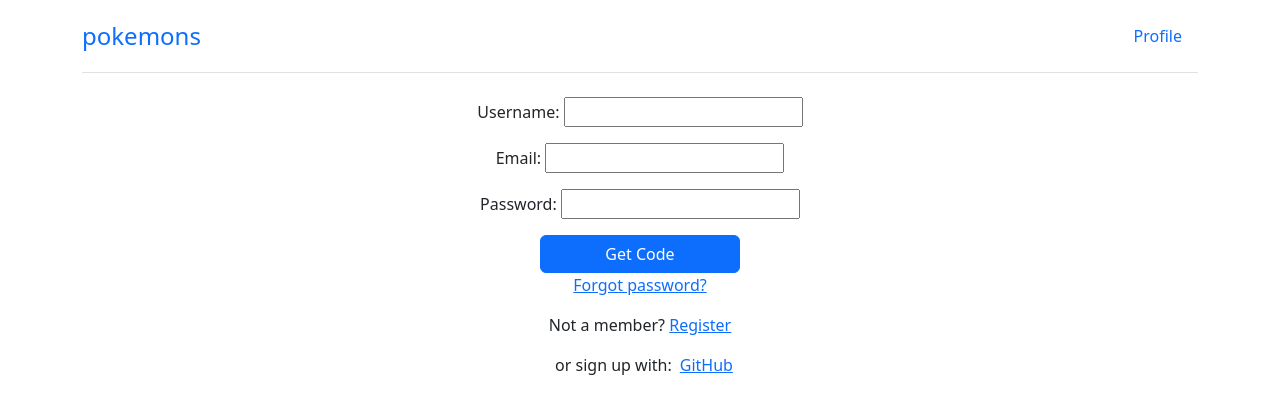
After one commit to slobodyanikk/pokemon3, a Django app: page /login/ in a window 1280 px wide. The commit adds this page. Shown: the top 414 px of the page. Run offline with Django 4.2, Linux system fonts and the light colour scheme; parts of the project's set-up code (start-up, migrations or seed data) failed here and were passed over.

Commit message:
add registration, authentication and authorization

```diff
--- /dev/null
+++ b/comparing.txt
@@ -0,0 +1,2 @@
+Оценка задачи в часах: 10
+Фактическое выполнение: 20
--- a/main/templates/main/base.html
+++ b/main/templates/main/base.html
@@ -7,6 +7,7 @@
     <meta http-equiv="X-UA-Compatible" content="ie=edge">
     <title>{% block title %}{% endblock %}</title>
     <link rel="stylesheet" href="https://cdn.jsdelivr.net/npm/bootstrap@5.2.3/dist/css/bootstrap.min.css">
+    <link rel="stylesheet" href="https://cdnjs.cloudflare.com/ajax/libs/font-awesome/6.0.0/css/all.min.css">
 </head>
 <body>
 <div class="container">
@@ -17,7 +18,7 @@
         </a>
 
         <ul class="nav nav-pills">
-            <li class="nav-item"><a href="{% url 'home' %}" class="nav-link">Home</a></li>
+            <li class="nav-item"><a href="{% url 'profile' %}" class="nav-link">Profile</a></li>
             {#            <li class="nav-item"><a href="{% url 'fight' %}" class="nav-link">Fight</a></li>#}
         </ul>
     </header>
--- a/main/templates/main/battle_result.html
+++ b/main/templates/main/battle_result.html
@@ -49,6 +49,6 @@
         </div>
 
 
-        <a href="{% url 'home' %}" class="btn btn-primary mt-3">Начать новый бой</a>
+        <a href="{% url 'main:home' %}" class="btn btn-primary mt-3">Начать новый бой</a>
     </div>
 {% endblock %}
--- a/main/templates/main/index.html
+++ b/main/templates/main/index.html
@@ -37,7 +37,7 @@
             {% for pokemon in pokemon_info %}
                 <div class="col-md-4 mb-4">
                     <div class="card">
-                        <a href="{% url 'pokemon_detail' pokemon.name %}">
+                        <a href="{% url 'main:pokemon_detail' pokemon.name %}">
                             {% if pokemon.png %}
                                 <img src="{{ pokemon.png }}" class="card-img-top" alt="{{ pokemon.name }}">
                             {% else %}
@@ -56,7 +56,7 @@
                                 </div>
                             </div>
 
-                            <a href="{% url 'fight' pokemon.name %}" class="btn btn-primary w-100">В бой</a>
+                            <a href="{% url 'main:fight' pokemon.name %}" class="btn btn-primary w-100">В бой</a>
 
                         </div>
                     </div>
--- a/main/templates/main/pokemon_detail.html
+++ b/main/templates/main/pokemon_detail.html
@@ -34,7 +34,7 @@
                     {% endwith %}
                     {{ abilities_string }}
                 </p>
-                <a href="{% url 'fight' pokemon.name %}" class="btn btn-primary">В бой</a>
+                <a href="{% url 'main:fight' pokemon.name %}" class="btn btn-primary">В бой</a>
                 <form method="post">
                     {% csrf_token %}
                     {{ SavePokemonInfo.as_p }}
--- a/main/templates/main/search.html
+++ b/main/templates/main/search.html
@@ -14,7 +14,7 @@
     {% if pokemon.name %}
         <div class="col-md-4 mb-4">
             <div class="card">
-                <a href="{% url 'pokemon_detail' pokemon.name %}">
+                <a href="{% url 'main:pokemon_detail' pokemon.name %}">
                     {% if pokemon.png %}
                         <img src="{{ pokemon.png }}" class="card-img-top" alt="{{ pokemon.name }}">
                     {% else %}
@@ -33,7 +33,7 @@
                         </div>
                     </div>
 
-                    <a href="{% url 'fight' pokemon.name %}" class="btn btn-primary w-100">В бой</a>
+                    <a href="{% url 'main:fight' pokemon.name %}" class="btn btn-primary w-100">В бой</a>
 
                 </div>
             </div>
--- a/main/urls.py
+++ b/main/urls.py
@@ -1,5 +1,8 @@
-from django.urls import path
+from django.urls import path, include
+from django.urls import path, include, re_path
 from . import views
+
+app_name = 'main'
 
 urlpatterns = [
     path('', views.index, name='home'),
@@ -11,5 +14,11 @@ urlpatterns = [
     path('api/fight/', views.get_fight_info, name='fight_info'),
     path('api/fight/<int:number>/', views.update_pokemon_data, name='update_pokemon_data'),
     path('api/fight/fast/', views.get_fast_fight_result, name='fast_fight_result'),
-    path('api/save/<pokemon_name>', views.get_pokemon_save, name='save_pokemon')
+    path('api/save/<pokemon_name>', views.get_pokemon_save, name='save_pokemon'),
+    path('profile/', views.profile, name='profile'),
+    path('register/', views.register, name='register'),
+    path('accounts/', include("django.contrib.auth.urls"), name='accounts'),
+    path('login/', views.login_view, name='login'),
+    path('code-confirmation/', views.code_confirmation_view, name='code_confirmation'),
+    path('logout/', views.custom_logout, name='logout'),
 ]
--- a/main/views.py
+++ b/main/views.py
@@ -1,5 +1,6 @@
 import ftplib
 import io
+import string
 
 import requests, random
 import smtplib
@@ -7,12 +8,20 @@
 from django.conf import settings
 import json
 from datetime import date
+
+from django.contrib import messages
+from django.contrib.auth import logout, login, authenticate
+from django.contrib.auth.forms import AuthenticationForm
 from django.utils import timezone
 from django.core.paginator import Paginator
 from django.shortcuts import render, redirect
-from .models import Fight, FightForm, FastFightForm, EmailForm, SavePokemonInfo
+from social_core.pipeline import user
+
+from .models import Fight, FightForm, FastFightForm, EmailForm, SavePokemonInfo, CustomUserCreationForm, LoginForm, \
+    CodeConfirmationForm, CustomUser
 from django.http import JsonResponse
 from django.core.cache import cache
+from django.contrib.auth.decorators import login_required
 
 with open('main/ftp.json', 'r') as file:
     data = file.read()
@@ -78,7 +87,11 @@
                     print(user_hp, opponent_hp)
 
                     if user_hp <= 0 or opponent_hp <= 0:
+                        current_user = request.user
+                        current_user_id = current_user.id
+
                         fight_result = Fight(
+                            account_id=current_user_id,
                             pokemon_name=user_pokemon['name'],
                             enemy_name=request.session.get('opponent_pokemon')['name'],
                             result=user_hp > opponent_hp,
@@ -136,7 +149,11 @@
                     user_hp -= opponent_attack
 
                 if user_hp <= 0 or opponent_hp <= 0:
+                    current_user = request.user
+                    current_user_id = current_user.id
+
                     fight_result = Fight(
+                        account_id=current_user_id,
                         pokemon_name=user_pokemon['name'],
                         enemy_name=request.session.get('opponent_pokemon')['name'],
                         result=user_hp > opponent_hp,
@@ -564,3 +581,92 @@
     ftp.quit()
 
     return render(request, 'main/save_result.html', {'result': 'Success'})
+
+
+@login_required(login_url='/login/')
+def profile(request):
+    return render(request, 'main/profile.html')
+
+
+def custom_logout(request):
+    logout(request)
+    return redirect('main:home')
+
+
+def register(request):
+    if request.method == 'POST':
+        form = CustomUserCreationForm(request.POST)
+        if form.is_valid():
+            user = form.save()
+            # Аутентифицируем пользователя после успешной регистрации
+            user.backend = 'django.contrib.auth.backends.ModelBackend'
+            login(request, user)
+            return redirect('main:profile')  # Перенаправление на страницу входа
+    else:
+        form = AuthenticationForm()
+
+    return render(request, '../templates/registration/register.html', {'form': form})
+
+
+def login_view(request):
+    form = None
+    second_code = None
+    if request.method == 'POST':
+        # Обработка входа пользователя
+        form = LoginForm(data=request.POST)
+        if form.is_valid():
+            username = form.cleaned_data['username']
+            email = form.cleaned_data['email']
+            password = form.cleaned_data['password']
+            print(username)
+            print(email)
+            print(password)
+            user = authenticate(request, username=username, password=password)
+            print(user)
+            if user:
+                email_subject = "Pokemons. Вход в свой профиль"
+                second_code = ''.join(random.choices(string.ascii_letters + string.digits, k=8))
+                print('code_second:', second_code)
+                email_message = "Ваш код для подтверждения: {}.".format(second_code)
+                send_email(email_subject, email_message, email)
+                request.session['user_email'] = email
+                request.session['username'] = username
+                request.session['password'] = password
+                request.session['second_code'] = second_code
+                # Перенаправление на страницу подтверждения
+                next_url = request.GET.get('next', '')
+                print(next_url)
+                if next_url:
+                    return redirect(next_url)
+                else:
+                    return redirect('main:profile')
+    else:
+        form = LoginForm()
+    return render(request, '../templates/registration/login.html', {'form': form})
+
+
+def code_confirmation_view(request):
+    if request.method == 'POST':
+        form = CodeConfirmationForm(request.POST)
+        if form.is_valid():
+            second_code = request.session.get('second_code', None)
+            email = request.session.get('user_email')
+            username = request.session.get('username')
+            password = request.session.get('password')
+            user_entered_code = form.cleaned_data['code']
+            print(email)
+            print(username)
+            print(password)
+            user = authenticate(request, username=username, password=password)
+            print(user)
+            if user is not None:
+                if user_entered_code == second_code:
+                    login(request, user)
+                    messages.success(request, 'Successfully logged in')
+                    del request.session['second_code']
+                    return redirect('main:profile')  # Замените 'home' на вашу домашнюю страницу
+                else:
+                    messages.error(request, 'Invalid code')
+    else:
+        form = CodeConfirmationForm()
+    return render(request, 'main/code_confirmation.html', {'form': form})
--- a/pokemon2/urls.py
+++ b/pokemon2/urls.py
@@ -1,7 +1,22 @@
 from django.contrib import admin
+from django.urls import path, include, re_path
 from django.urls import path, include
+from django.contrib.auth import views as auth_views
+
+from main import views
 
 urlpatterns = [
     path('admin/', admin.site.urls),
-    path('', include('main.urls'))
+    path('', include('main.urls')),
+    path('profile/', views.profile, name='profile'),
+    re_path('', include('social_django.urls', namespace='social')),
+    path('accounts/', include("django.contrib.auth.urls"), name='accounts'),
+    path('login/', views.login_view, name='login'),
+    path('logout/', views.custom_logout, name='logout'),
+    path('register/', views.register, name='register'),
+    path('code-confirmation/', views.code_confirmation_view, name='code_confirmation'),
+    path('reset_password/', auth_views.PasswordResetView.as_view(), name='password_reset'),
+    path('reset_password/done/', auth_views.PasswordResetDoneView.as_view(), name='password_reset_done'),
+    path('reset/<uidb64>/<token>/', auth_views.PasswordResetConfirmView.as_view(), name='password_reset_confirm'),
+    path('reset/done/', auth_views.PasswordResetCompleteView.as_view(), name='password_reset_complete'),
 ]
--- /dev/null
+++ b/templates/registration/login.html
@@ -0,0 +1,42 @@
+{% extends 'main/base.html' %}
+{% load static %}
+
+{% block title %}
+    Login
+{% endblock %}
+{% block content %}
+
+    <div class="container d-flex justify-content-center align-items-center flex-column text-center" style="width: 50%;">
+
+        <div class="container">
+            <div class="row justify-content-center">
+                <div class="col-md-12">
+                    <form method="post" action="{% url 'login' %}?next={% url 'code_confirmation' %}">
+                        {% csrf_token %}
+                        {{ form.as_p }}
+                        <button type="submit" class="btn btn-primary btn-block" style="width: 40%;">Get Code</button>
+                    </form>
+                </div>
+            </div>
+        </div>
+
+
+        <div class="row">
+            <div class="col-md-12 text-center mb-3">
+                <a href="{% url "password_reset" %}">Forgot password?</a>
+            </div>
+
+            <!-- Register buttons -->
+            <div class="col-md-12 text-center">
+                <p>Not a member? <a href="{% url "register" %}">Register</a></p>
+            </div>
+
+            <div class="col-md-12 text-center">
+                <div class="d-flex justify-content-center align-items-center">
+                    <p class="mb-0 mx-2">or sign up with:</p>
+                    <a href="{% url "social:begin" "github" %}">GitHub</a>
+                </div>
+            </div>
+        </div>
+    </div>
+{% endblock %}
```
Also changed, not shown: main/models.py (+32 -0 lines), main/templates/main/code_confirmation.html (added, +23 -0 lines), main/templates/main/profile.html (added, +36 -0 lines), main/tests.py (+14 -10 lines), pokemon2/settings.py (+19 -2 lines), templates/registration/register.html (added, +24 -0 lines), main/migrations/0004_customuser.py (added), main/migrations/0005_alter_customuser_email.py (added), main/migrations/0006_fight_account_id.py (added).
